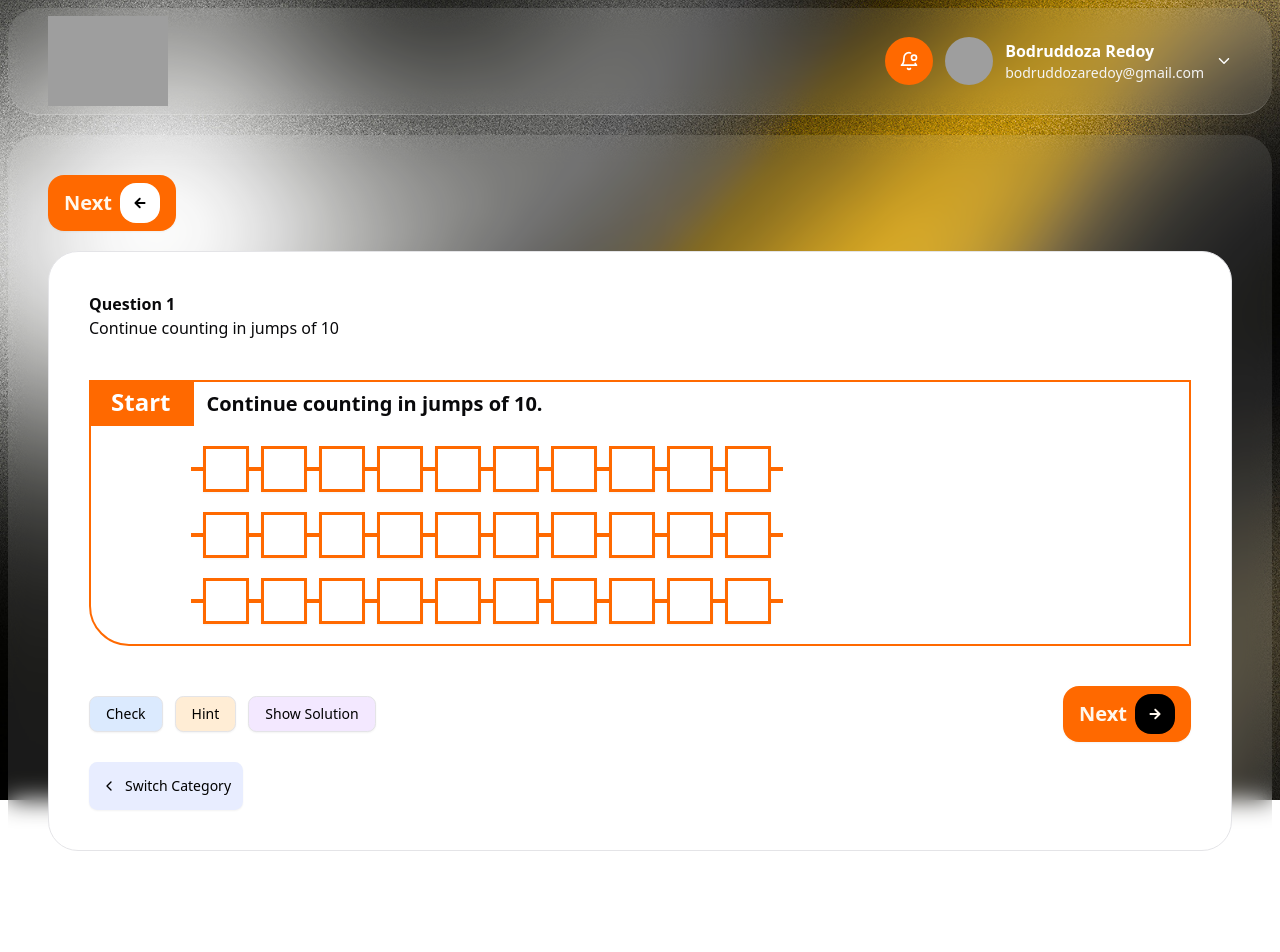
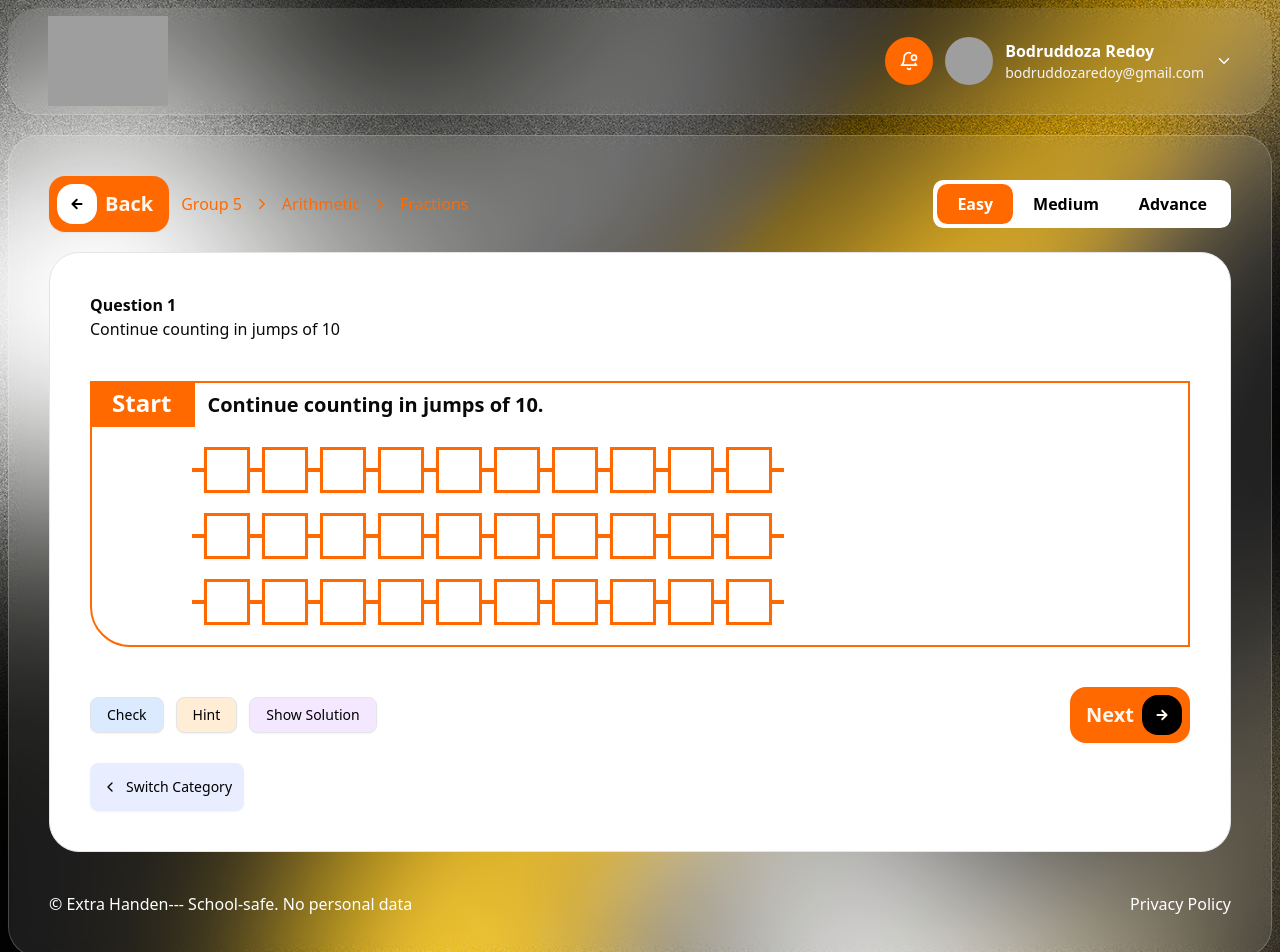
Before and after one commit to juyel66/Eduloop-quize-Application, a React (Vite) app: page / in a window 1280 px wide. Shown: the top 952 px of the page. Before the commit the page ends 892 px from the top, so only its background shows below. Built offline with nearby package versions, Linux system fonts and the light colour scheme; grey boxes are pictures that could not be loaded.

Commit message:
Done: arithmetic page

```diff
--- /dev/null
+++ b/src/components/layout/Footer.tsx
@@ -0,0 +1,10 @@
+import React from 'react'
+
+export default function () {
+    return (
+        <div className='flex items-center justify-between text-white'>
+            <div>© Extra Handen--- School-safe. No personal data</div>
+            <div>Privacy Policy</div>
+        </div>
+    )
+}
--- a/src/components/layout/QuestionAnswerLayout.tsx
+++ b/src/components/layout/QuestionAnswerLayout.tsx
@@ -23,7 +23,7 @@ export default function QuestionAnswerLayout({ children }: { children: ReactNode
                         <Button className='bg-[#ffedd5] hover:bg-[#ffedd5]/70 text-black border'>Hint</Button>
                         <Button className='bg-[#f3e8ff] hover:bg-[#f3e8ff]/70 text-black border'>Show Solution</Button>
                     </div>
-                    <Button className='rounded-2xl py-7 font-bold text-xl'>
+                    <Button className='rounded-2xl py-7 pr-2 font-bold text-xl'>
                         Next
                         <div className='size-10 bg-black rounded-2xl flex items-center justify-center'>
                             <IoMdArrowRoundForward size={50} className='text-5xl' />
--- a/src/layouts/MainPageLayout.tsx
+++ b/src/layouts/MainPageLayout.tsx
@@ -2,24 +2,44 @@ import Navbar from '@/components/layout/Navbar'
 import { Outlet } from 'react-router'
 import bg from '@/assets/images/bg.jpg'
 import { Button } from '@/components/ui/button'
-import { IoMdArrowRoundBack } from 'react-icons/io'
+import { IoIosArrowForward, IoMdArrowRoundBack } from 'react-icons/io'
+import Footer from '@/components/layout/Footer'
 
 export default function MainPageLayout() {
     return (
-        <div style={{ background: `url(${bg})`, backgroundRepeat: "no-repeat", backgroundPosition: "center", backgroundSize: "cover" }} className='w-screen h-screen p-2'>
+        <div style={{ background: `url(${bg})`, backgroundRepeat: "no-repeat", backgroundPosition: "center", backgroundSize: "cover" }} className='w-full h-full p-2'>
             {/* navbar  */}
             <Navbar />
-            <main className='bg-white/10 backdrop-blur-md border-b border-white/20 rounded-[30px] p-10'>
-                <div className='flex items-center mb-5'>
-                    <Button className='rounded-2xl py-7 font-bold text-xl'>
-                        Next
-                        <div className='size-10 bg-white text-black rounded-2xl flex items-center justify-center'>
-                            <IoMdArrowRoundBack size={50} className='text-5xl' />
+            <main className='bg-white/10 backdrop-blur-md border-white/20 rounded-[30px] p-10 border'>
+                <div className='flex items-center justify-between mb-5'>
+                    <div className='flex items-center gap-3'>
+                        <Button className='rounded-2xl py-7 pl-2 font-bold text-xl'>
+                            <div className='size-10 bg-white text-black rounded-2xl flex items-center justify-center'>
+                                <IoMdArrowRoundBack size={50} className='text-5xl' />
+                            </div>
+                            Back
+                        </Button>
+                        <div className='text-primary flex gap-3 items-center'>
+                            <p>Group 5</p>
+                            <IoIosArrowForward/>
+                            <p>Arithmetic</p>
+                            <IoIosArrowForward/>
+                            <p>Fractions</p>
                         </div>
-                    </Button>
+                    </div>
+                    <div className='bg-white p-1 rounded-lg flex items-center'>
+                        <div className='py-2 px-5 bg-primary rounded-lg font-semibold text-white'>Easy</div>
+                        <div className='py-2 px-5  rounded-lg font-semibold text-black'>Medium</div>
+                        <div className='py-2 px-5  rounded-lg font-semibold text-black'>Advance</div>
+                    </div>
                 </div>
                 <div>
                     <Outlet />
+                </div>
+                {/* <Footer/> */}
+                <div className='flex items-center justify-between text-white w-full mt-10'>
+                    <div>© Extra Handen--- School-safe. No personal data</div>
+                    <div>Privacy Policy</div>
                 </div>
             </main>
         </div>
```
